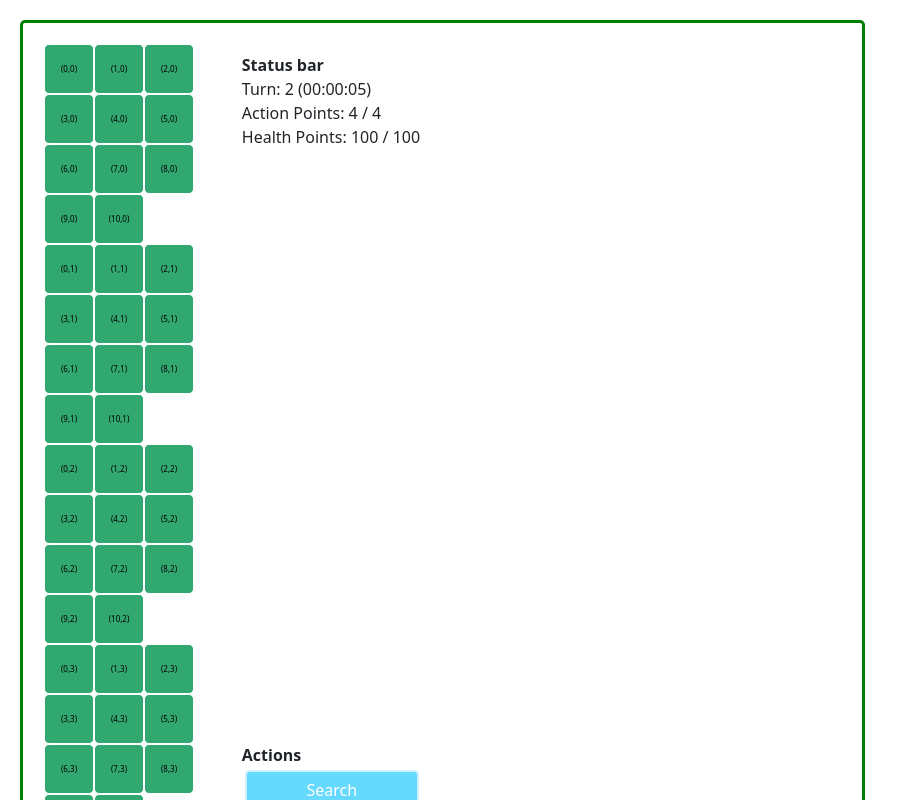
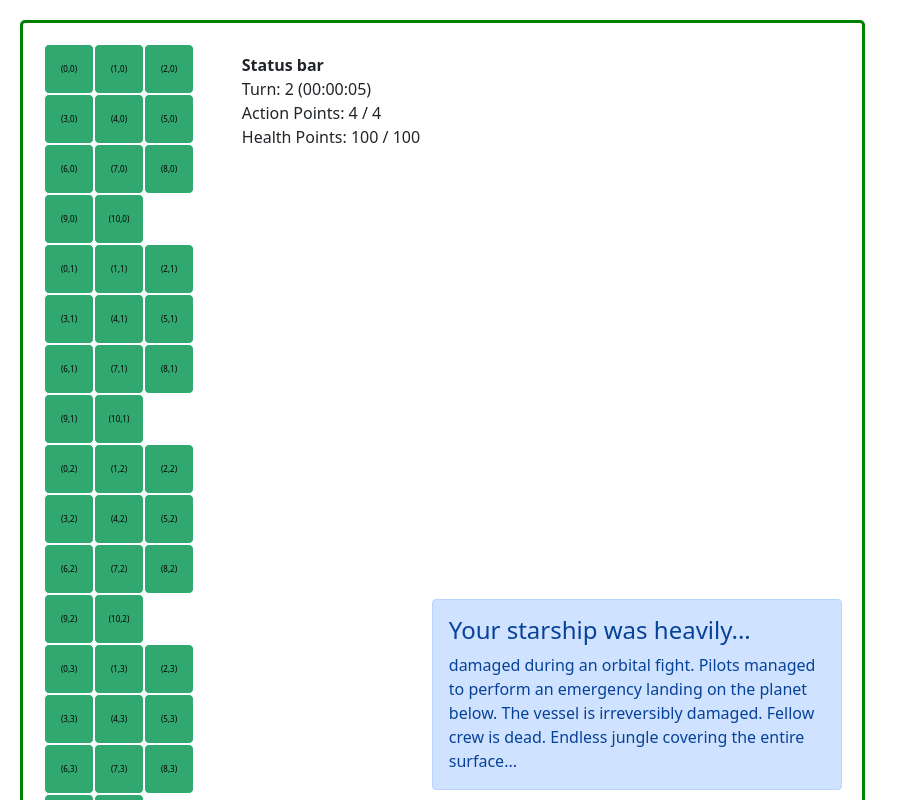
Before and after one commit to mew-the-cat/escape-velocity, a React (Create React App) app: page / in a window 1280 px wide. Shown: the top 800 px of the page, without its empty margins (0-908 px from the left). Built offline with nearby package versions, Linux system fonts and the light colour scheme.

Commit message:
Add intro story alert

```diff
--- a/src/components/Game.tsx
+++ b/src/components/Game.tsx
@@ -124,7 +124,7 @@ class Game extends React.Component<GameProps, GameState> {
               </td>
               <td colSpan={2} className="window-aux-alert">
                 <AlertBar
-                  alertText={ALERT_TEXTS.OUT_OF_AP}
+                  alertText={this.state.phase.alertActive}
                   isVisible={this.state.phase.untilAlertDismissed > 0}
                 />
               </td>
--- a/src/constants/ALERT_TEXTS.ts
+++ b/src/constants/ALERT_TEXTS.ts
@@ -2,7 +2,11 @@ import { AlertText } from "../models/AlertText";
 import { ALERT_VARIANT } from "./ALERT_VARIANTS";
 
 export const ALERT_TEXTS = {
-  EMPTY: new AlertText("", "", ALERT_VARIANT.WARNING),
+  START: new AlertText(
+    "Your starship was heavily...",
+    "damaged during an orbital fight. Pilots managed to perform an emergency landing on the planet below. The vessel is irreversibly damaged. Fellow crew is dead. Endless jungle covering the entire surface...",
+    ALERT_VARIANT.PRIMARY
+  ),
   OUT_OF_AP: new AlertText(
     "Out of Action Points",
     "You are too tired to perform this action and need to chill for a  while. AP recover with time. Action Points recover gradually with time.",
--- a/src/constants/ALERT_VARIANTS.ts
+++ b/src/constants/ALERT_VARIANTS.ts
@@ -1,3 +1,4 @@
 export enum ALERT_VARIANT {
   WARNING = "warning",
+  PRIMARY = "primary",
 }
--- a/src/models/Phase.ts
+++ b/src/models/Phase.ts
@@ -14,7 +14,7 @@ export class Phase {
     this.untilNextTurn = SETTINGS.DURATION_TURN;
     this.isNight = false;
     this.untilAlertDismissed = 0;
-    this.alertActive = ALERT_TEXTS.EMPTY;
-    this.untilAlertDismissed = 0;
+    this.alertActive = ALERT_TEXTS.START;
+    this.untilAlertDismissed = 1200;
   }
 }
--- a/src/styles/App.css
+++ b/src/styles/App.css
@@ -16,11 +16,11 @@
 
 .window-aux-alert {
   width: 200px;
-  padding: 10px 0px 0px 10px;
+  padding: 0px;
   vertical-align: 100%;
   text-align: left;
   margin: 20px;
-  vertical-align: middle;
+  vertical-align: bottom;
 }
 
 .item-panel {
@@ -42,3 +42,11 @@
 td {
   border: 2px solid black;
 }
+
+.alert {
+  margin: 0px;
+}
+
+.alert-heading .h4 {
+  font-size: 1rem;
+}
```
Also changed, not shown: 1 other file (tests, documents, lock files or other folders).
